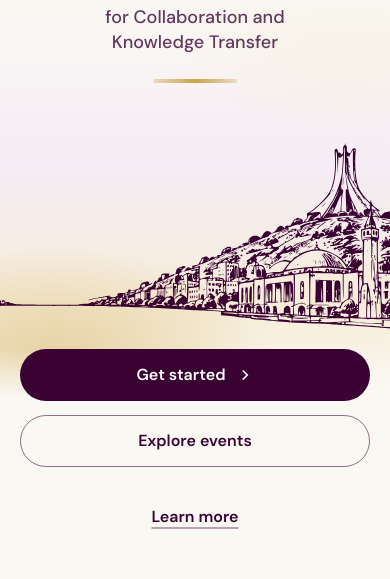
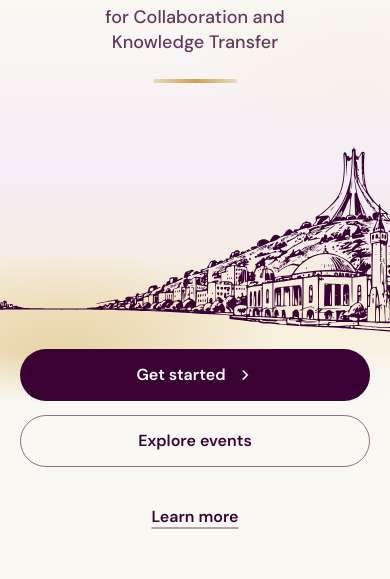
Before and after one commit to BelksiHassani/dz-bridge-frontend, a plain HTML site: page homepage.html in a window 390 px wide. Shown: the part 265-844 px from the top of the page. Drawn offline with nearby package versions, Linux system fonts and the light colour scheme.

Commit message:
Hero: continuous responsive sizing for the skyline background
Size the skyline by width on landscape (whole drawing always in view)
and by height on portrait, with no breakpoint jumps. Clamp its position
so Maqam Echahid stays on screen and the SVG's empty edge strip stays
hidden; keep the ground line just above the buttons at every size.

Co-Authored-By: Claude Opus 5.5 <noreply@anthropic.com>

```diff
--- a/homepage.html
+++ b/homepage.html
@@ -326,26 +326,30 @@ footer ul a:hover{color:#fff}
 /* background: Algiers skyline SVG, one per theme (img/background – v2 light|dark.svg).
    The SVG's top and bottom edges are the same flat colour, so the box is filled with it and the drawing can be
    scaled by width and lifted freely without seams.
-   --sky-w     drawn width of the SVG (wide enough to fill the hero's height on landscape screens)
-   --h-act     height of the bottom block: buttons + "Learn more" + the hero's bottom padding
-   --sky-lift  how far the drawing is raised (or, when negative, lowered) so its ground line sits --sky-gap above the buttons */
-/* --sky-w is 4% wider than the hero so the SVG's empty edge strips (the light one stops ~27 units short on the right) fall outside.
-   --sky-ground: height of the ground line under the buttons, as a share of the drawn width (.12 = the flat centre of the line) */
-.hero{--h-pad-b:40px;--h-act:calc(52px + 28px + 44px + var(--h-pad-b));--sky-w:calc(1.04 * max(100vw,178svh));--sky-x:.5;--sky-ground:.12;--sky-gap:20px}
+   All sizes below are continuous (no jumps between breakpoints):
+   --sky-w      drawn width. Landscape: 104% of the screen, so the whole skyline is always in view (both landmarks,
+                and the SVG's empty edge strips just outside). Portrait: grows with the height (88svh) so the
+                skyline stays big enough to read on a phone instead of shrinking to a thin band.
+   left         centred when possible, but clamped so that
+                  · the SVG's empty right strip (from 98.5% of its width) never shows, and
+                  · Maqam Echahid (ends at ~95% of its width) never leaves the right edge on narrow screens.
+   --sky-ground height of the ground line under the buttons, as a share of the drawn width
+                (.12 = flat centre of the line; on portrait the buttons span the sloping right part, so .10)
+   --h-act      height of the bottom block: buttons + "Learn more" + the hero's bottom padding
+   --sky-lift   how far the drawing is raised (or, when negative, lowered) so its ground line sits --sky-gap above the buttons */
+.hero{--h-pad-b:40px;--h-act:calc(52px + 28px + 44px + var(--h-pad-b));--sky-w:max(104vw,88svh);--sky-ground:.12;--sky-gap:20px}
+@media (orientation:portrait){.hero{--sky-ground:.10}}
 .hero-bg{--sky-lift:calc(var(--h-act) + var(--sky-gap) - var(--sky-ground) * var(--sky-w));
   position:absolute;inset:0;z-index:-1;overflow:hidden;pointer-events:none;background-color:#FAF8F3}
 :root[data-theme="dark"] .hero-bg{background-color:#140610}
 /* the drawing itself; its top and bottom edges fade into the fill so the glows in the SVG never end in a hard line */
 .hero-bg::before{content:"";position:absolute;width:var(--sky-w);aspect-ratio:1672/941;
-  left:calc((100% - var(--sky-w)) * var(--sky-x));bottom:var(--sky-lift);
+  left:clamp(calc(100% - .985 * var(--sky-w)),calc((100% - var(--sky-w)) / 2),calc(100% - .95 * var(--sky-w)));
+  bottom:var(--sky-lift);
   background:url("img/background – v2 light.svg") 0 0/100% 100% no-repeat;
   -webkit-mask-image:linear-gradient(180deg,transparent 0,#000 28%,#000 88%,transparent 100%);
   mask-image:linear-gradient(180deg,transparent 0,#000 28%,#000 88%,transparent 100%)}
 :root[data-theme="dark"] .hero-bg::before{background-image:url("img/background – v2 dark.svg")}
-/* tall / portrait screens: a smaller drawing keeps the whole skyline readable, shifted to keep Maqam Echahid (right side) in view */
-/* here the buttons sit over the right part of the drawing, where the ground line slopes lower, so clear its lowest point */
-@media (max-aspect-ratio:5/4){.hero{--sky-w:150vw;--sky-x:.85;--sky-ground:.094}}
-@media (max-aspect-ratio:3/4){.hero{--sky-w:190vw;--sky-x:.92;--sky-ground:.094}}
 /* phones: the two buttons stack, so the bottom block is taller */
 @media (max-width:480px){.hero{--h-act:calc(52px + 14px + 52px + 28px + 44px + var(--h-pad-b))}}
 /* a photo uploaded by an admin replaces the skyline: full cover, darkened so the white copy stays readable */
```
